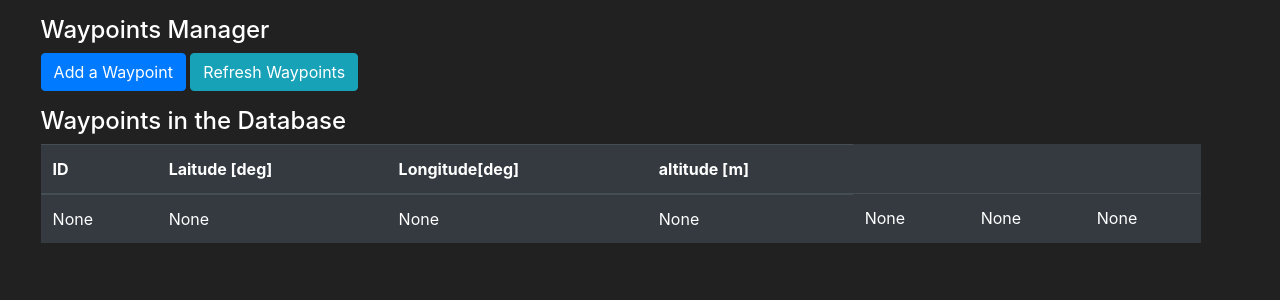
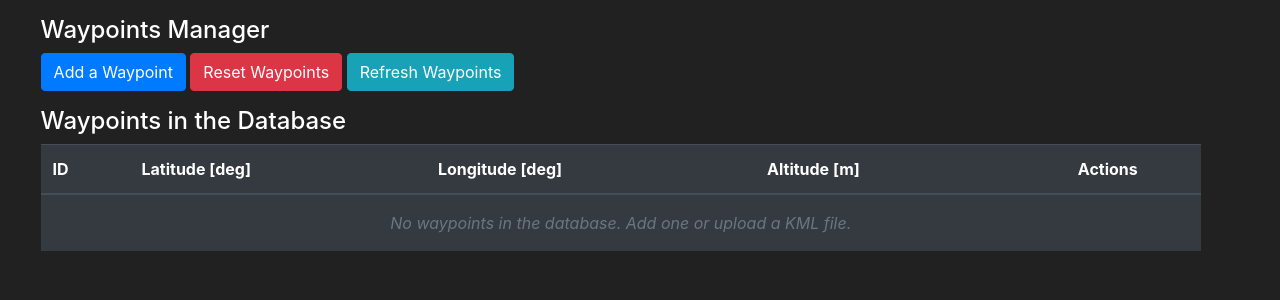
Before and after one commit to GSO-soslab/mvp_gui_2, a Flask app: page /mission in a window 1280 px wide. Shown: the part 56-356 px from the top of the page. Run offline with Flask 3, Linux system fonts and the light colour scheme; data that the repository does not hold is empty; some libraries are stand-ins or nearby versions.

Commit message:
updated approx sync for pose and geopose topic, updated map page z index for markers, and added reset waypoint button

```diff
--- a/mvp_gui/routes/routes_mission.py
+++ b/mvp_gui/routes/routes_mission.py
@@ -2,6 +2,7 @@
 from mvp_gui import app, db
 from mvp_gui.models import Waypoint
 from mvp_gui.forms import WaypointForm
+from mvp_gui.events import last_vehicle_pose
 import xml.etree.ElementTree as ET
 import os
 
@@ -52,6 +53,8 @@
 
 @app.route("/mission", methods=['GET', 'POST'])
 def mission_page():
+    # Check for a flag from the reset operation
+    no_pose_available = request.args.get('no_pose_reset') == 'true'
     waypoints = Waypoint.query.order_by(Waypoint.id).all()
 
     if request.method == 'POST':
@@ -83,7 +86,38 @@
                 renumber_waypoints()
             return redirect(url_for('mission_page'))
 
-    return render_template("mission.html", waypoints=waypoints, current_page="mission")
+    return render_template("mission.html", waypoints=waypoints, current_page="mission", no_pose_available=no_pose_available)
+
+@app.route("/mission/reset_waypoints", methods=['POST'])
+def reset_waypoints():
+    """
+    Deletes all waypoints and creates a single new one based on vehicle pose.
+    If no vehicle pose is available, all waypoints are simply deleted.
+    """
+    with app.app_context():
+        # Step 1: Delete all waypoints from the table.
+        db.session.query(Waypoint).delete()
+
+        # Step 2: Check for vehicle pose and create a new waypoint.
+        if last_vehicle_pose:
+            # An offset of 0.0001 degrees latitude is roughly 11 meters.
+            lat_offset = last_vehicle_pose.get('lat', 0) + 0.0001
+            lon_offset = last_vehicle_pose.get('lon', 0)
+            alt_offset = last_vehicle_pose.get('alt', 0)
+
+            new_waypoint = Waypoint(lat=lat_offset, lon=lon_offset, alt=alt_offset)
+            db.session.add(new_waypoint)
+            db.session.commit()
+
+            # Since we added one, renumber it to have ID 1.
+            renumber_waypoints()
+            return redirect(url_for('mission_page'))
+        else:
+            # No vehicle pose is available. Just commit the deletion.
+            db.session.commit()
+            # Redirect with a flag to indicate why the list is empty.
+            return redirect(url_for('mission_page', no_pose_reset='true'))
+
 
 @app.route('/mission/upload', methods=['POST'])
 def upload_file():
--- a/mvp_gui/templates/mission.html
+++ b/mvp_gui/templates/mission.html
@@ -10,6 +10,11 @@
     <form action="{{ url_for('mission_page') }}" method="post" class="d-inline">
       <input type="hidden" name="add" value="add">
       <button type="submit" class="btn btn-primary"> Add a Waypoint </button>
+    </form>
+    <form action="{{ url_for('reset_waypoints') }}" method="post" class="d-inline">
+      <button type="submit" class="btn btn-danger"
+        onclick="return confirm('This will delete all current waypoints and create a new one near the vehicle. Are you sure?');">
+        Reset Waypoints </button>
     </form>
     <button onclick="refreshPage()" class="btn btn-info"> Refresh Waypoints</button>
   </div>
--- a/mvp_gui/templates/mission_page/waypoints_table.html
+++ b/mvp_gui/templates/mission_page/waypoints_table.html
@@ -2,17 +2,16 @@
     <table class="table table-hover table-dark">
         <thead>
             <tr>
-            <!-- Your Columns HERE -->
                 <th scope="col">ID</th>
-            <th scope="col">Laitude [deg]</th>
-            <th scope="col">Longitude[deg]</th>
-            <th scope="col">altitude [m]</th>
+                <th scope="col">Latitude [deg]</th>
+                <th scope="col">Longitude [deg]</th>
+                <th scope="col">Altitude [m]</th>
+                <th scope="col" colspan="3" class="text-center">Actions</th>
             </tr>
         </thead>
 
 
         <tbody>
-        <!-- Your rows inside the table HERE: -->
             {% if waypoints|length >=1 %}
             {% for item in waypoints%}
             <tr>
@@ -21,34 +20,34 @@
                 <td>{{ item.lon }}</td>
                 <td>{{ item.alt }}</td>
                 <td>
-                    <form action="/mission" method="post">
-                        <input type="hidden" name="edit" value= "{{ item.id }}" >
-                        <button type="submit"> Edit </button>
+                    <form action="/mission" method="post" style="margin: 0;">
+                        <input type="hidden" name="edit" value="{{ item.id }}">
+                        <button type="submit" class="btn btn-sm btn-secondary"> Edit </button>
                     </form>
                 </td>
                 <td>
-                    <form action="/mission" method="post">
-                        <input type="hidden" name="copy" value= "{{ item.id }}" >
-                        <button type="submit"> Copy </button>
+                    <form action="/mission" method="post" style="margin: 0;">
+                        <input type="hidden" name="copy" value="{{ item.id }}">
+                        <button type="submit" class="btn btn-sm btn-info"> Copy </button>
                     </form>
                 </td>
                 <td>
-                    <form action="/mission" method="post">
-                        <input type="hidden" name="delete" value= "{{ item.id }}" >
-                        <button type="submit"> Delete </button>
+                    <form action="/mission" method="post" style="margin: 0;">
+                        <input type="hidden" name="delete" value="{{ item.id }}">
+                        <button type="submit" class="btn btn-sm btn-danger"> Delete </button>
                     </form>
                 </td>
             </tr>
             {% endfor %}
             {% else %}
             <tr>
-                <td>None</td>
-                <td>None</td>
-                <td>None</td>
-                <td>None</td>
-                <td>None</td>
-                <td>None</td>
-                <td>None</td>
+                {% if no_pose_available %}
+                <td colspan="7" class="text-center font-italic text-muted py-3">No vehicle pose available. Waypoints
+                    cleared.</td>
+                {% else %}
+                <td colspan="7" class="text-center font-italic text-muted py-3">No waypoints in the database. Add one or
+                    upload a KML file.</td>
+                {% endif %}
             </tr>
             {% endif %}
         </tbody>
```
Also changed, not shown: mvp_gui/ros_interface.py (+63 -44 lines), mvp_gui/templates/map_page/map_table.html (+25 -24 lines). Lines whose indentation alone changed are shown as unchanged.
